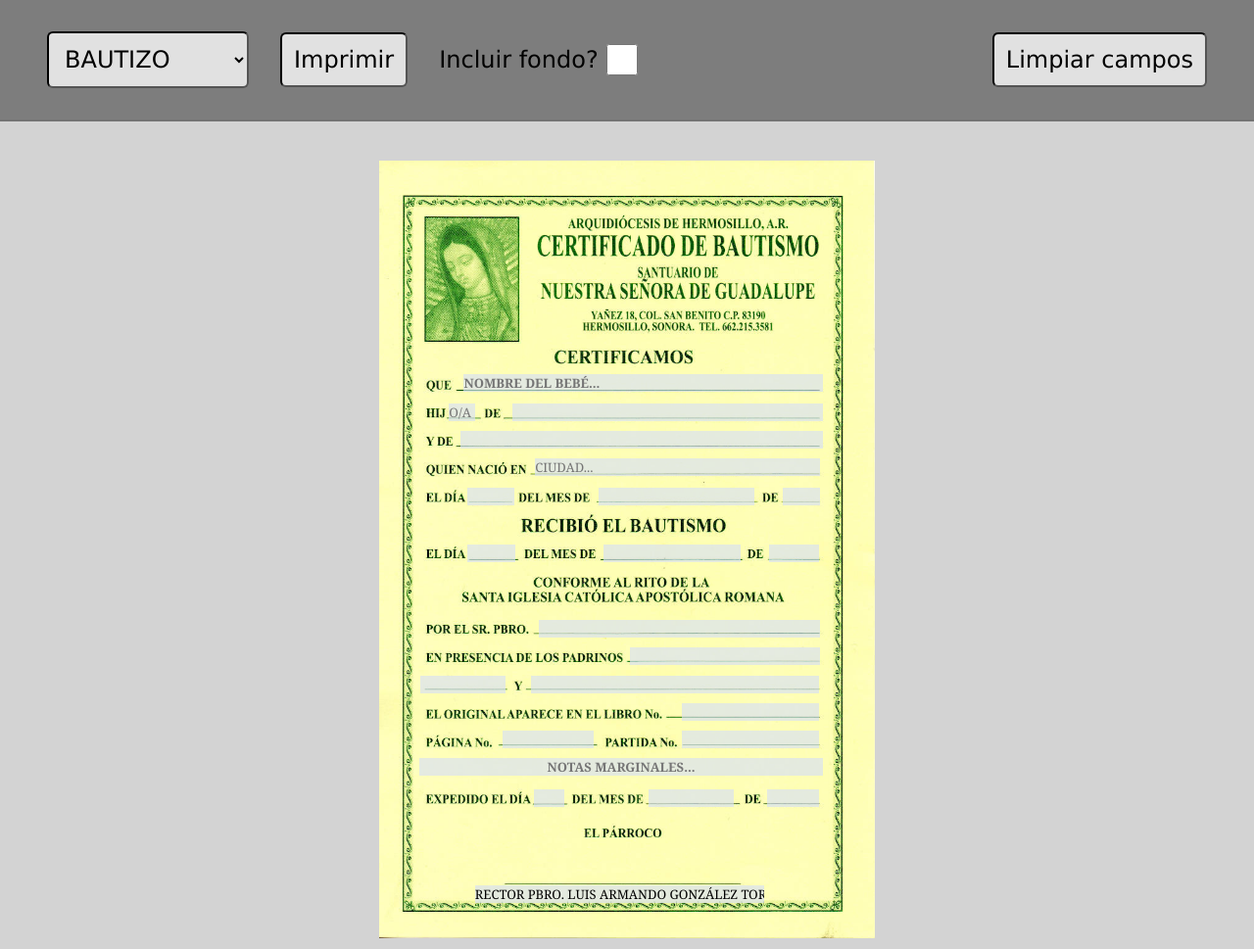
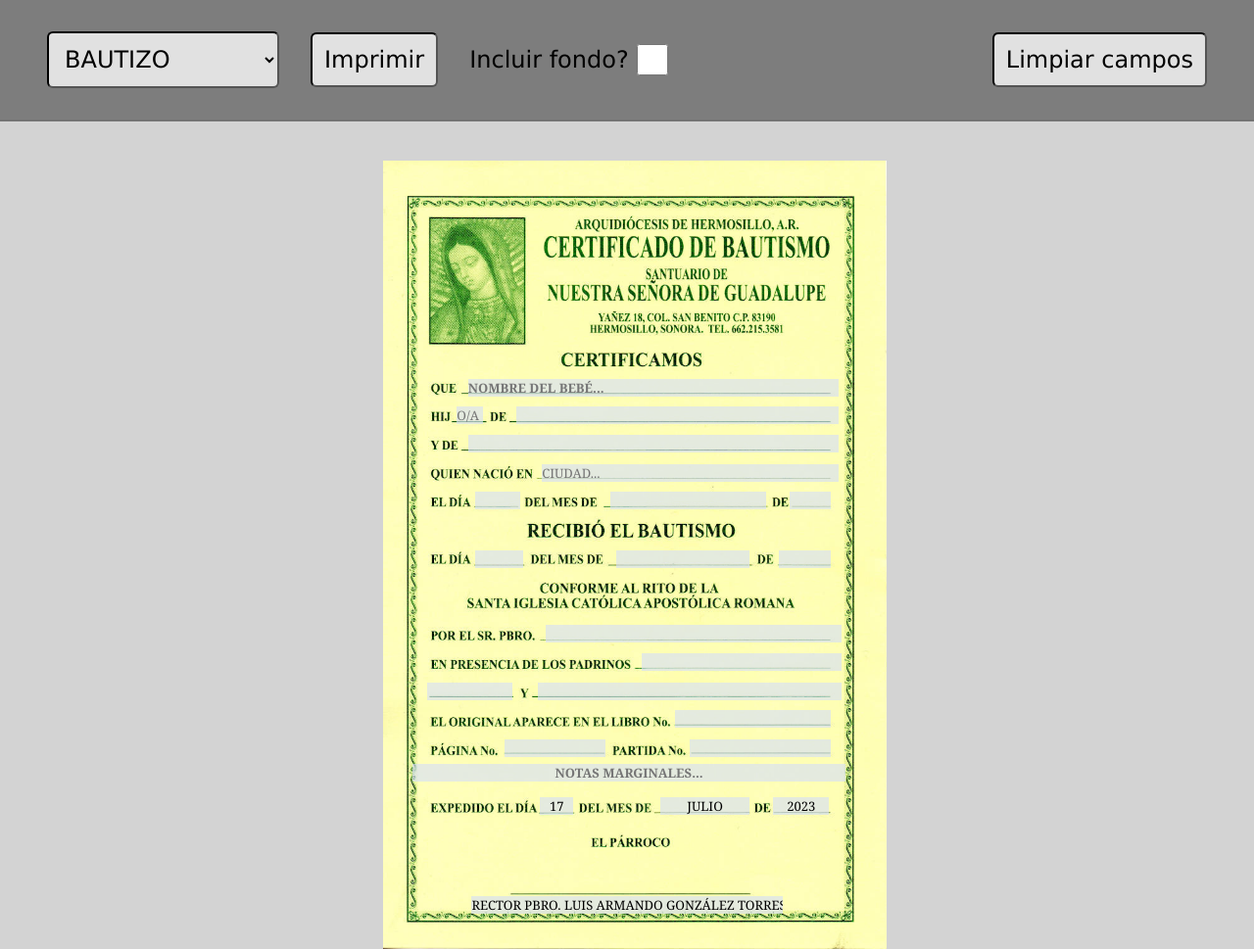
Before and after one commit to brian101016/Proyectos, a plain HTML site: page WEB/Impresion/index.html in a window 1280 px wide. Shown: the whole page at 98% size. Drawn offline with Linux system fonts and the light colour scheme.

Commit message:
Imprimir - Confirmacion & platicas

```diff
--- a/WEB/Impresion/index.html
+++ b/WEB/Impresion/index.html
@@ -6,14 +6,6 @@
     <meta name="viewport" content="width=device-width, initial-scale=1.0" />
     <link rel="stylesheet" href="style.css" />
     <title>Imprimir documentos | Seleccione</title>
-    <style id="stylesheet">
-      @media print {
-        body.landscape {
-          width: 170.5mm;
-          height: 229.5mm;
-        }
-      }
-    </style>
   </head>
   <body>
     <div id="controls" class="will-hide">
@@ -25,7 +17,9 @@
     </div>
 
     <div id="content">
-      <img id="image" class="will-hide" src="./docs/bautizo.jpg" alt="doc" />
+      <div style="position: absolute; width: 21.59cm; height: 21.59cm">
+        <img id="image" class="will-hide" src="./docs/bautizo.jpg" alt="doc" />
+      </div>
       <form id="form" onsubmit="(e) => { e.target.preventDefault() }"></form>
     </div>
 
--- a/WEB/Impresion/index.js
+++ b/WEB/Impresion/index.js
@@ -1,3 +1,293 @@
+const months = [
+  "Enero",
+  "Febrero",
+  "Marzo",
+  "Abril",
+  "Mayo",
+  "Junio",
+  "Julio",
+  "Agosto",
+  "Septiembre",
+  "Octubre",
+  "Noviembre",
+  "Diciembre",
+];
+
+const db = {
+  "bautizo.jpg": {
+    width: "136mm",
+    height: "213mm",
+    top: "0mm",
+    left: "42mm",
+    flip: false,
+    inputs: [
+      {
+        top: "59mm",
+        left: "65mm",
+        width: "100mm",
+        placeholder: "Nombre del bebé...",
+        fontWeight: 700,
+      },
+      { top: "66.5mm", left: "62mm", width: "7mm", placeholder: "O/A" },
+      { top: "66.5mm", left: "78mm", width: "87mm" },
+      { top: "74mm", left: "65mm", width: "100mm" },
+      {
+        top: "82mm",
+        left: "85mm",
+        width: "80mm",
+        placeholder: "Ciudad...",
+      },
+      {
+        top: "89.5mm",
+        left: "67mm",
+        width: "12mm",
+        textAlign: "center",
+      },
+      { top: "89.5mm", left: "103.5mm", width: "42mm", textAlign: "center" },
+      {
+        top: "89.5mm",
+        left: "152mm",
+        width: "11mm",
+        textAlign: "center",
+      },
+      {
+        top: "105.25mm",
+        left: "67mm",
+        width: "13mm",
+        textAlign: "center",
+      },
+      { top: "105.25mm", left: "105mm", width: "36mm", textAlign: "center" },
+      {
+        top: "105.25mm",
+        left: "149mm",
+        width: "14mm",
+        textAlign: "center",
+      },
+      { top: "125.5mm", left: "86mm", width: "80mm" },
+      { top: "133mm", left: "112mm", width: "54mm" },
+      { top: "141mm", left: "54mm", width: "23mm" },
+      { top: "141mm", left: "84mm", width: "82mm" },
+      {
+        top: "148.5mm",
+        left: "121mm",
+        width: "42mm",
+        textAlign: "center",
+      },
+      {
+        top: "156.25mm",
+        left: "75mm",
+        width: "27mm",
+        textAlign: "center",
+      },
+      {
+        top: "156.25mm",
+        left: "125mm",
+        width: "38mm",
+        textAlign: "center",
+      },
+      {
+        top: "163mm",
+        left: "50mm",
+        width: "117mm",
+        placeholder: "Notas marginales...",
+        textAlign: "center",
+        fontWeight: 700,
+      },
+      {
+        top: "172mm",
+        left: "84.5mm",
+        width: "9mm",
+        value: new Date().getDate(),
+        placeholder: new Date().getDate(),
+        textAlign: "center",
+      },
+      {
+        top: "172mm",
+        left: "117mm",
+        width: "24mm",
+        value: months[new Date().getMonth()],
+        placeholder: months[new Date().getMonth()],
+        textAlign: "center",
+      },
+      {
+        top: "172mm",
+        left: "147.5mm",
+        width: "15mm",
+        value: new Date().getFullYear(),
+        placeholder: new Date().getFullYear(),
+        textAlign: "center",
+      },
+      {
+        top: "198.75mm",
+        left: "66mm",
+        width: "84mm",
+        placeholder: "RECTOR PBRO. Luis Armando González Torres",
+        value: "RECTOR PBRO. Luis Armando González Torres",
+        textAlign: "center",
+      },
+    ],
+  },
+
+  "comunion.jpg": {
+    width: "214mm",
+    height: "138mm",
+    left: "1.5mm",
+    top: "38mm",
+    flip: true,
+    inputs: [
+      { top: "74mm", left: "56mm", width: "115mm", fontWeight: 700 },
+      { top: "88mm", left: "51mm", width: "22mm", textAlign: "center" },
+      { top: "88mm", left: "82mm", width: "63mm", textAlign: "center" },
+      { top: "88mm", left: "150mm", width: "21mm", textAlign: "center" },
+      { top: "95mm", left: "82mm", width: "116mm" },
+      { top: "102mm", left: "46mm", width: "152mm" },
+      { top: "109mm", left: "46mm", width: "152mm" },
+      { top: "116mm", left: "46mm", width: "152mm" },
+      { top: "123mm", left: "55mm", width: "143mm" },
+      { top: "130mm", left: "46mm", width: "152mm" },
+      { top: "137mm", left: "28mm", width: "170mm" },
+      { top: "144mm", left: "36mm", width: "27mm", textAlign: "center" },
+      { top: "151mm", left: "36mm", width: "27mm", textAlign: "center" },
+      { top: "158mm", left: "36mm", width: "27mm", textAlign: "center" },
+      {
+        top: "154.5mm",
+        left: "122mm",
+        width: "80mm",
+        placeholder: "RECTOR PBRO. LUIS ARMANDO GONZÁLEZ TORRES",
+        value: "RECTOR PBRO. LUIS ARMANDO GONZÁLEZ TORRES",
+        textAlign: "center",
+      },
+    ],
+  },
+
+  "matrimonio.jpg": {
+    width: "248mm",
+    height: "182mm",
+    left: "0mm",
+    top: "18mm",
+    flip: true,
+    inputs: [
+      {
+        top: "70.5mm",
+        left: "38mm",
+        width: "165mm",
+        placeholder: "Nombre de los novios...",
+        textAlign: "center",
+        fontWeight: 700,
+        fontSize: "16px",
+      },
+      { top: "101mm", left: "36mm", width: "10mm", textAlign: "center" },
+      { top: "101mm", left: "58mm", width: "40mm", textAlign: "center" },
+      { top: "101mm", left: "121mm", width: "6mm", textAlign: "center" },
+      { top: "101mm", left: "168mm", width: "53mm" },
+      { top: "123mm", left: "30mm", width: "85mm" },
+      { top: "123mm", left: "130mm", width: "85mm" },
+      { top: "135mm", left: "30mm", width: "85mm" },
+      { top: "135mm", left: "130mm", width: "85mm" },
+      { top: "141.5mm", left: "54mm", width: "46mm", textAlign: "center" },
+      { top: "147mm", left: "54mm", width: "46mm", textAlign: "center" },
+      { top: "152.5mm", left: "54mm", width: "46mm", textAlign: "center" },
+      { top: "163.5mm", left: "30mm", width: "70mm" },
+      {
+        top: "161mm",
+        left: "130mm",
+        width: "85mm",
+        placeholder: "PBRO. LUIS ARMANDO GONZÁLEZ TORRES",
+        value: "PBRO. LUIS ARMANDO GONZÁLEZ TORRES",
+        textAlign: "center",
+      },
+    ],
+  },
+
+  "confirmacion.jpg": {
+    width: "212.96mm",
+    height: "134.79mm",
+    left: "1.5mm",
+    top: "41mm",
+    flip: true,
+    inputs: [
+      { top: "91mm", left: "105mm", width: "10mm", textAlign: "center" },
+      { top: "91mm", left: "123mm", width: "42mm", textAlign: "center" },
+      { top: "91mm", left: "173mm", width: "22mm", textAlign: "center" },
+      { top: "98mm", left: "40mm", width: "155mm", fontWeight: 700 },
+      { top: "105mm", left: "25mm", width: "5mm", textAlign: "center" },
+      { top: "105mm", left: "35mm", width: "160mm" },
+      { top: "112mm", left: "30mm", width: "165mm" },
+      { top: "119mm", left: "63mm", width: "132mm" },
+      { top: "128mm", left: "80mm", width: "115mm" },
+      { top: "135mm", left: "35mm", width: "160mm" },
+      { top: "142mm", left: "40mm", width: "25mm", textAlign: "center" },
+      { top: "149mm", left: "40mm", width: "25mm", textAlign: "center" },
+      { top: "156mm", left: "40mm", width: "25mm", textAlign: "center" },
+      { top: "141.5mm", left: "105mm", width: "10mm", textAlign: "center" },
+      { top: "141.5mm", left: "123mm", width: "42mm", textAlign: "center" },
+      { top: "141.5mm", left: "173mm", width: "22mm", textAlign: "center" },
+      {
+        top: "156mm",
+        left: "116mm",
+        width: "84mm",
+        placeholder: "RECTOR PBRO. LUIS ARMANDO GONZÁLEZ TORRES",
+        value: "RECTOR PBRO. LUIS ARMANDO GONZÁLEZ TORRES",
+        textAlign: "center",
+      },
+    ],
+  },
+
+  "platicas.jpg": {
+    width: "213mm",
+    height: "134.5mm",
+    left: "1.5mm",
+    top: "41mm",
+    flip: true,
+    inputs: [
+      { top: "96.5mm", left: "50mm", width: "150mm" },
+      { top: "104.5mm", left: "50mm", width: "150mm" },
+      { top: "112.5mm", left: "54mm", width: "146mm" },
+      { top: "120.5mm", left: "50mm", width: "150mm" },
+      {
+        top: "144mm",
+        left: "20mm",
+        width: "80mm",
+        placeholder: "Válido por dos años",
+        value: "Válido por dos años",
+        textAlign: "center",
+      },
+      {
+        top: "159mm",
+        left: "50mm",
+        width: "17mm",
+        value: new Date().getDate(),
+        placeholder: new Date().getDate(),
+        textAlign: "center",
+      },
+      {
+        top: "159mm",
+        left: "75mm",
+        width: "50mm",
+        value: months[new Date().getMonth()],
+        placeholder: months[new Date().getMonth()],
+        textAlign: "center",
+      },
+      {
+        top: "159mm",
+        left: "132mm",
+        width: "18mm",
+        value: new Date().getFullYear(),
+        placeholder: new Date().getFullYear(),
+        textAlign: "center",
+      },
+      {
+        top: "152mm",
+        left: "122mm",
+        width: "78mm",
+        placeholder: "RECTOR PBRO. LUIS ARMANDO GONZÁLEZ TORRES",
+        value: "RECTOR PBRO. LUIS ARMANDO GONZÁLEZ TORRES",
+        textAlign: "center",
+      },
+    ],
+  },
+};
+
 document.addEventListener("DOMContentLoaded", () => {
   // ################################################################ VARS
   // const controls = document.getElementById("controls");
@@ -9,194 +299,23 @@ document.addEventListener("DOMContentLoaded", () => {
   const clear = document.getElementById("clear");
 
   const form = document.getElementById("form");
-  const stylesheet = document.getElementById("stylesheet");
 
-  class DOC {
-    name = "";
-    width = "";
-    height = "";
-    orientation = "";
-    margins = "";
-    inputs = [new INPUT(0, 0, 1, "", "")];
-
-    constructor(n, w, h, o, m, i) {
-      this.name = n;
-      this.width = w;
-      this.height = h;
-      this.orientation = o;
-      this.margins = m;
-      this.inputs = i;
+  function input(data = {}) {
+    const i = document.createElement("input");
+    for (const prop in data) {
+      if (i.style[prop] === undefined) i[prop] = data[prop];
+      else i.style[prop] = data[prop];
     }
+    return i;
   }
 
-  class INPUT {
-    left = "";
-    top = "";
-    width = "";
-    placeholder = "";
-    value = "";
-    textAlign = "";
-    fontWeight = "";
-    fontSize = "";
-
-    constructor(
-      ttop,
-      lleft,
-      wwidth,
-      pplaceholder,
-      vvalue,
-      aalign,
-      ffont,
-      ssize = "13px"
-    ) {
-      this.top = ttop;
-      this.left = lleft;
-      this.width = wwidth;
-      this.placeholder = pplaceholder;
-      this.value = vvalue;
-      this.textAlign = aalign;
-      this.fontWeight = ffont;
-      this.fontSize = ssize;
-    }
-  }
-
-  const docs = [
-    new DOC(
-      "bautizo.jpg",
-      "134.11mm",
-      "209.97mm",
-      "portrait",
-      "3mm 0mm 0mm 6mm",
-      [
-        new INPUT(
-          "57.75mm",
-          "23mm",
-          "97mm",
-          "Nombre del bebé...",
-          "",
-          "",
-          "700"
-        ),
-        new INPUT("65.5mm", "19mm", "7mm", "O/A", "", "", ""),
-        new INPUT("65.5mm", "36mm", "84mm", "", "", "", ""),
-        new INPUT("73mm", "22mm", "98mm", "", "", "", ""),
-        new INPUT("80.5mm", "42.25mm", "77mm", "Ciudad...", "", "", ""),
-        new INPUT("88.5mm", "24mm", "12.5mm", "", "", "center", ""),
-        new INPUT("88.5mm", "59.5mm", "42mm", "", "", "", ""),
-        new INPUT("88.5mm", "109.25mm", "10mm", "", "", "center", ""),
-        new INPUT("103.75mm", "24mm", "13mm", "", "", "center", ""),
-        new INPUT("103.75mm", "60.75mm", "37mm", "", "", "", ""),
-        new INPUT("103.75mm", "105.5mm", "13.5mm", "", "", "center", ""),
-        new INPUT("124mm", "43.25mm", "76mm", "", "", "", ""),
-        new INPUT("131.5mm", "67.75mm", "51.5mm", "", "", "", ""),
-        new INPUT("139.25mm", "11.25mm", "23mm", "", "", "", ""),
-        new INPUT("139.25mm", "41mm", "78mm", "", "", "", ""),
-        new INPUT("146.5mm", "82mm", "37mm", "", "", "", ""),
-        new INPUT("154mm", "33.5mm", "24.5mm", "", "", "", ""),
-        new INPUT("154mm", "82mm", "37mm", "", "", "", ""),
-        new INPUT(
-          "161.5mm",
-          "11mm",
-          "109mm",
-          "Notas marginales...",
-          "",
-          "center",
-          "700"
-        ),
-        new INPUT("169.75mm", "42mm", "8mm", "", "", "center", ""),
-        new INPUT("169.75mm", "73mm", "23mm", "", "", "", ""),
-        new INPUT("169.75mm", "105mm", "14mm", "", "", "center", ""),
-        new INPUT(
-          "195.75mm",
-          "26mm",
-          "78mm",
-          "RECTOR PBRO. Luis Armando González Torres",
-          "RECTOR PBRO. Luis Armando González Torres",
-          "center",
-          ""
-        ),
-      ]
-    ),
-    new DOC(
-      "comunion.jpg",
-      "208.96mm",
-      "134.79mm",
-      "landscape",
-      "3mm 0mm 0mm 0mm",
-      [
-        new INPUT("33.5mm", "52.5mm", "117mm", "", "", "", "700"),
-        new INPUT("47.5mm", "49mm", "19mm", "", "", "center", ""),
-        new INPUT("47.5mm", "77.5mm", "62mm", "", "", "", ""),
-        new INPUT("47.5mm", "146.5mm", "17mm", "", "", "center", ""),
-        new INPUT("55mm", "78.5mm", "113mm", "", "", "", ""),
-        new INPUT("62mm", "43.5mm", "148mm", "", "", "", ""),
-        new INPUT("69mm", "40.5mm", "151mm", "", "", "", ""),
-        new INPUT("76mm", "40.5mm", "151mm", "", "", "", ""),
-        new INPUT("83.5mm", "51mm", "140mm", "", "", "", ""),
-        new INPUT("90.25mm", "41.5mm", "150mm", "", "", "", ""),
-        new INPUT("96.75mm", "25mm", "166mm", "", "", "", ""),
-        new INPUT("103.75mm", "32.5mm", "28mm", "", "", "center", ""),
-        new INPUT("110.5mm", "32.5mm", "28mm", "", "", "center", ""),
-        new INPUT("117.5mm", "32.5mm", "28mm", "", "", "center", ""),
-        new INPUT(
-          "113.5mm",
-          "117mm",
-          "78mm",
-          "RECTOR PBRO. LUIS ARMANDO GONZÁLEZ TORRES",
-          "RECTOR PBRO. LUIS ARMANDO GONZÁLEZ TORRES",
-          "",
-          ""
-        ),
-      ]
-    ),
-    new DOC(
-      "matrimonio.jpg",
-      "227.92mm",
-      "167.64mm",
-      "landscape",
-      "3mm 0mm 0mm 0mm",
-      [
-        new INPUT(
-          "48.5mm",
-          "34mm",
-          "162mm",
-          "Nombre de los novios...",
-          "",
-          "center",
-          "700",
-          "16px"
-        ),
-        new INPUT("78.5mm", "34mm", "10mm", "", "", "center", ""),
-        new INPUT("78.5mm", "52mm", "44mm", "", "", "", ""),
-        new INPUT("78.5mm", "111.5mm", "7mm", "", "", "center", ""),
-        new INPUT("78.5mm", "155.5mm", "53mm", "", "", "", ""),
-        new INPUT("98mm", "28.5mm", "83.5mm", "", "", "", ""),
-        new INPUT("98mm", "120.5mm", "83.5mm", "", "", "", ""),
-        new INPUT("110mm", "28.5mm", "83.5mm", "", "", "", ""),
-        new INPUT("110mm", "120.5mm", "83.5mm", "", "", "", ""),
-        new INPUT("116mm", "51mm", "45mm", "", "", "", ""),
-        new INPUT("121mm", "51mm", "45mm", "", "", "", ""),
-        new INPUT("126mm", "51mm", "45mm", "", "", "", ""),
-        new INPUT("131mm", "75mm", "21mm", "", "", "", ""),
-        new INPUT("136mm", "29mm", "67mm", "", "", "", ""),
-        new INPUT(
-          "133.25mm",
-          "120mm",
-          "83mm",
-          "PBRO. LUIS ARMANDO GONZÁLEZ TORRES",
-          "PBRO. LUIS ARMANDO GONZÁLEZ TORRES",
-          "center",
-          ""
-        ),
-      ]
-    ),
-  ];
+  const docs = db;
 
   // ################################################################ SETUP
-  for (const doc of docs) {
+  for (const doc in docs) {
     const op = document.createElement("option");
-    op.value = doc.name;
-    op.text = doc.name.substring(0, doc.name.length - 4).toUpperCase();
+    op.value = doc;
+    op.text = doc.substring(0, doc.length - 4).toUpperCase();
     select.appendChild(op);
   }
 
@@ -207,28 +326,19 @@ document.addEventListener("DOMContentLoaded", () => {
 
   // ################################################################ SELECT CHANGE
   select.onchange = () => {
-    const doc = docs[select.selectedIndex];
+    const doc = docs[select.value];
 
-    image.src = `./docs/${doc.name}`;
-    image.style.backgroundImage = `url(./docs/${doc.name})`;
+    image.src = `./docs/${select.value}`;
+    image.style.backgroundImage = `url(./docs/${select.value})`;
     image.style.width = doc.width;
     image.style.height = doc.height;
+    image.style.left = doc.left;
+    image.style.top = doc.top;
 
     form.replaceChildren();
-    for (const input of doc.inputs) {
-      const io = document.createElement("input");
-      io.style.top = input.top;
-      io.style.left = input.left;
-      io.style.width = input.width;
-      io.placeholder = input.placeholder;
-      io.value = input.value;
-      io.style.textAlign = input.textAlign;
-      io.style.fontWeight = input.fontWeight;
-      io.style.fontSize = input.fontSize;
-
-      io.onchange = () => {
-        input.value = io.value;
-      };
+    for (const data of doc.inputs) {
+      const io = input(data);
+      io.onchange = () => (data.value = io.value);
 
       form.appendChild(io);
     }
@@ -238,25 +348,44 @@ document.addEventListener("DOMContentLoaded", () => {
 
   // ################################################################ PRINT CLICK
   print.onclick = () => {
-    const doc = docs[select.selectedIndex];
-    if (doc.orientation === "landscape") {
-      document.body.classList.add("landscape");
-      stylesheet.innerHTML = `@media print {body.landscape {width: ${doc.height}; height: ${doc.width};}} @page{ margin: ${doc.margins}; }`;
-    } else {
-      document.body.classList.remove("landscape");
-      stylesheet.innerHTML = `@media print {body.landscape {width: ${doc.width}; height: ${doc.height};}} @page{ margin: ${doc.margins}; }`;
-    }
+    const doc = docs[select.value];
+    if (doc.flip) document.body.classList.add("landscape");
+    else document.body.classList.remove("landscape");
 
     window.print();
   };
 
+  function plain(str = "") {
+    return str
+      .toString()
+      .toLowerCase()
+      .normalize("NFD")
+      .replace(/[\u0300-\u036f]/g, "");
+  }
+
   // ################################################################ CLEAR CLICK
   clear.onclick = () => {
     for (const input of form.children) {
-      if (input.value !== input.placeholder) {
+      if (plain(input.value) !== plain(input.placeholder)) {
         input.value = "";
         input.onchange();
       }
     }
   };
 });
+
+function saveStyles(el = document.getElementById("form")) {
+  for (const i of el.children) {
+    let ss = "{ ";
+    ss += i.style.top && `top: "${i.style.top}", `;
+    ss += i.style.left && `left: "${i.style.left}", `;
+    ss += i.style.width && `width: "${i.style.width}", `;
+    ss += i.placeholder && `placeholder: "${i.placeholder}", `;
+    ss += i.value && `value: "${i.value}", `;
+    ss += i.style.textAlign && `textAlign: "${i.style.textAlign}", `;
+    ss += i.style.fontWeight && `fontWeight: ${i.style.fontWeight}, `;
+    ss += i.style.fontSize && `fontSize: "${i.style.fontSize}", `;
+    ss += " },";
+    console.log(ss);
+  }
+}
--- a/WEB/Impresion/style.css
+++ b/WEB/Impresion/style.css
@@ -85,26 +85,27 @@ input:focus-visible {
 
 /* ############################################# CONTENT ############################################# */
 #content {
+  position: relative;
+  width: 21.59cm;
+  height: 21.59cm;
+
+  margin: 0 auto;
+
   display: flex;
-  flex-direction: row;
   justify-content: center;
-  width: fit-content;
-  margin: 0 auto;
-  position: relative;
 }
 
 /* ############################################# DOCUMENT IMAGE ############################################# */
 #image {
-  margin: 0 auto;
-
+  position: absolute;
   background-size: cover;
 }
 
 /* ############################################# DOCUMENT FORM ############################################# */
 #form {
-  position: absolute;
-  width: 100%;
-  height: 100%;
+  position: relative;
+  width: 21.59cm;
+  height: 27.94cm;
 }
 
 #form > input {
@@ -130,7 +131,7 @@ button:active {
 }
 
 @page {
-  margin: 3mm 1mm 0mm 0mm;
+  margin: 0mm 0mm 0mm 0mm;
 }
 
 .bg-grid {
@@ -201,5 +202,6 @@ button:active {
 
   body.landscape #content {
     transform: rotate(90deg);
+    justify-content: flex-start;
   }
 }
```
Also changed, not shown: WEB/Impresion/docs/confirmacion.jpg (added), WEB/Impresion/docs/platicas.jpg (added).
